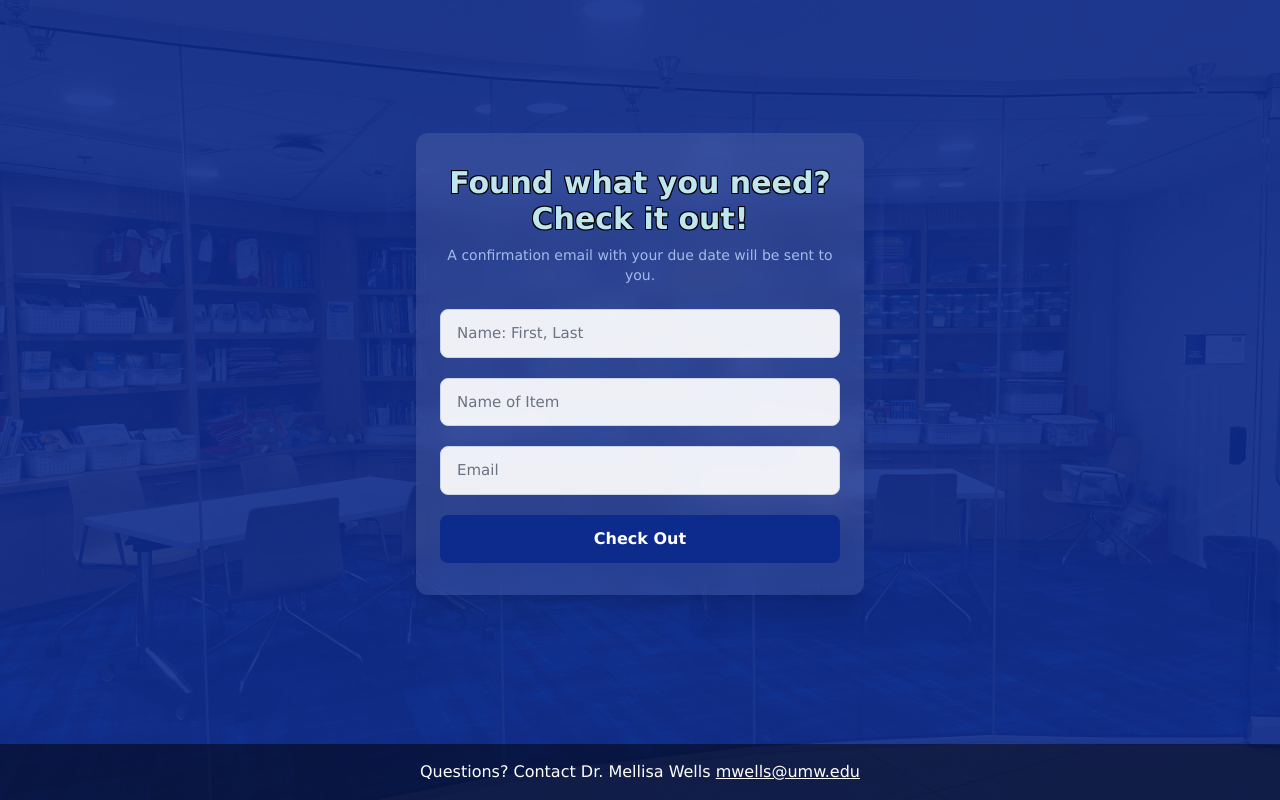
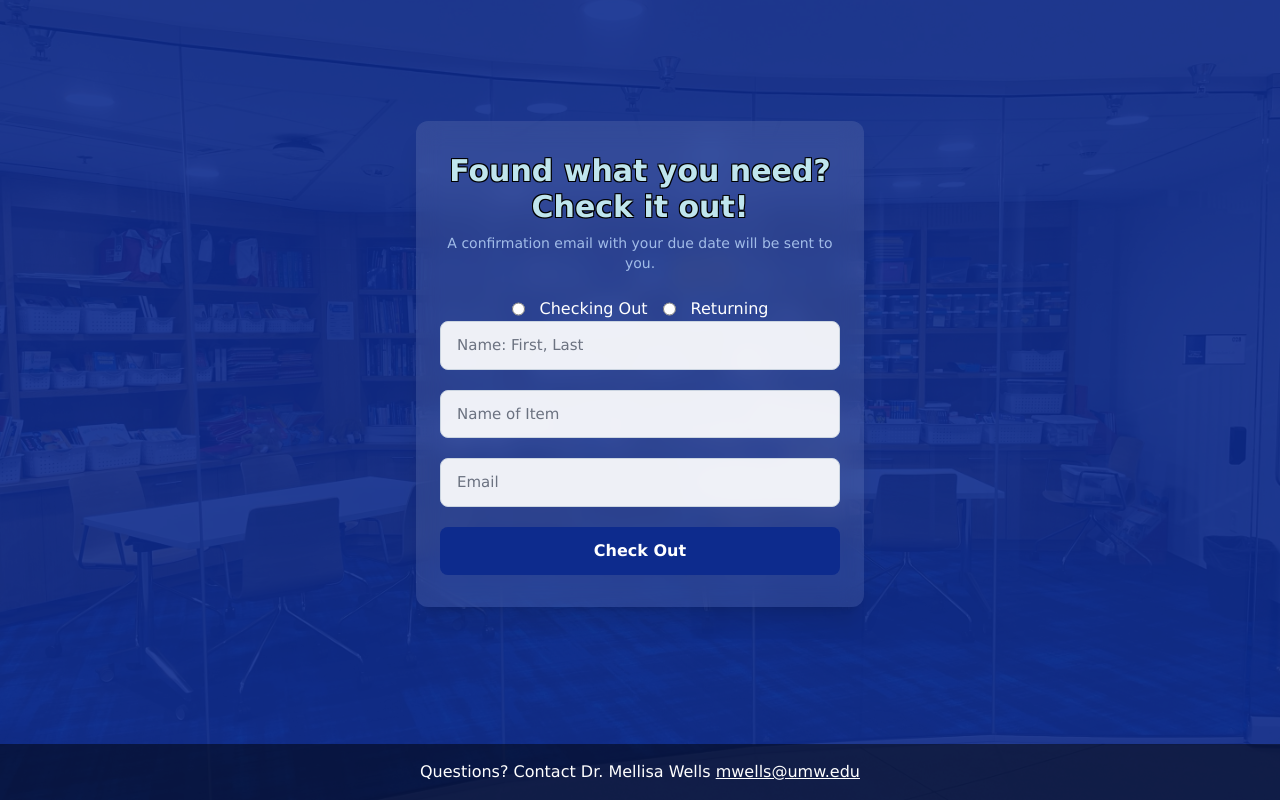
Before and after one commit to obrown1353/WellsProj, a PHP site: page /stepvarepo/checkout.php in a window 1280 px wide. Run offline with PHP 8.4, Linux system fonts and the light colour scheme; some libraries are stand-ins or nearby versions.

Commit message:
added checkout/return buttons

```diff
--- a/checkout.php
+++ b/checkout.php
@@ -77,6 +77,13 @@
       <p class="text-sm text-blue-200 mb-6 text-center opacity-80">
         A confirmation email with your due date will be sent to you.
       </p>
+
+      <form style="display: flex; gap: 15px;">
+        <input type="radio" id="checkout" name="action" value="Checkout">
+        <label for="checkout">Checking Out</label>
+        <input type="radio" id="return" name="action" value="Return">
+        <label for="return">Returning</label>
+    </form>
 
       <div class="w-full space-y-5">
         <input type="text"   id="name"         placeholder="Name: First, Last" class="input-field" />
```
